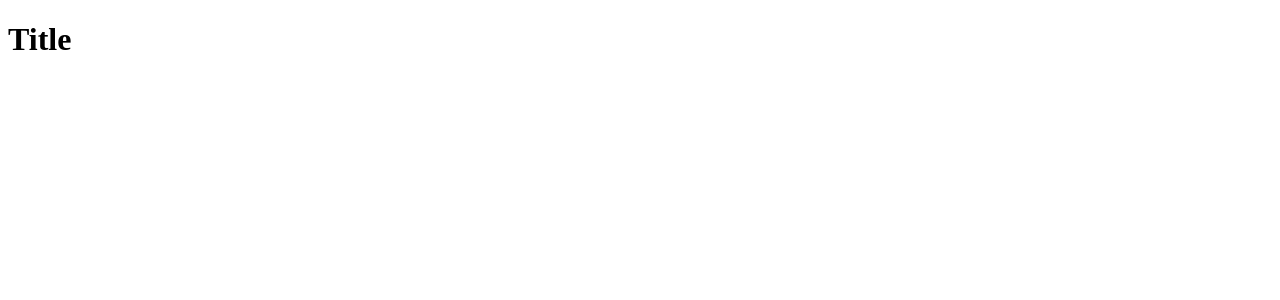
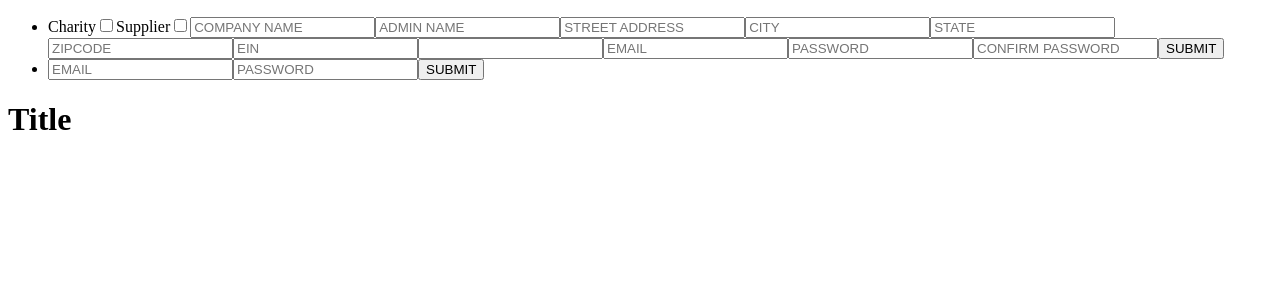
Before and after one commit to ajrsabet/project3-front-heroku-test2, a React (Create React App) app: page / in a window 1280 px wide. Shown: the top 300 px of the page. Built offline with nearby package versions, Linux system fonts and the light colour scheme.

Commit message:
homepage progress

```diff
--- a/src/Components/Header/index.js
+++ b/src/Components/Header/index.js
@@ -1,5 +1,5 @@
 import React from "react";
-import './Header.css';
+import './header.css';
 
 export default function Header(props) {
     return (
--- a/src/Pages/Home.js
+++ b/src/Pages/Home.js
@@ -2,21 +2,28 @@ import React from 'react';
 import { BrowserRouter as Router, Route } from 'react-router-dom';
 import Header from '../Components/Header';
 import Navbar from '../Components/Navbar';
+import Register from './Register';
+import Login from './Login';
+
+
 
 export default function Home() {
-  // function renderHome() {
 
-  // }
+  function renderRegister() {
+
+  }
+
+  function renderLogin() {
+
+  }
 
   return (
     <div>
       <Header>
         <Navbar>
           <ul>
-            {/* <li onClick={renderHome}><Home/></li>
-            <li onClick={renderAbout}><About/></li>
-            <li onClick={renderRegister}><Create/></li>
-            <li onClick={renderLogin}><Login/></li> */}
+            <li onClick={renderRegister}><Register /></li>
+            <li onClick={renderLogin}><Login /></li>
           </ul>
         </Navbar>
         <p>
```
